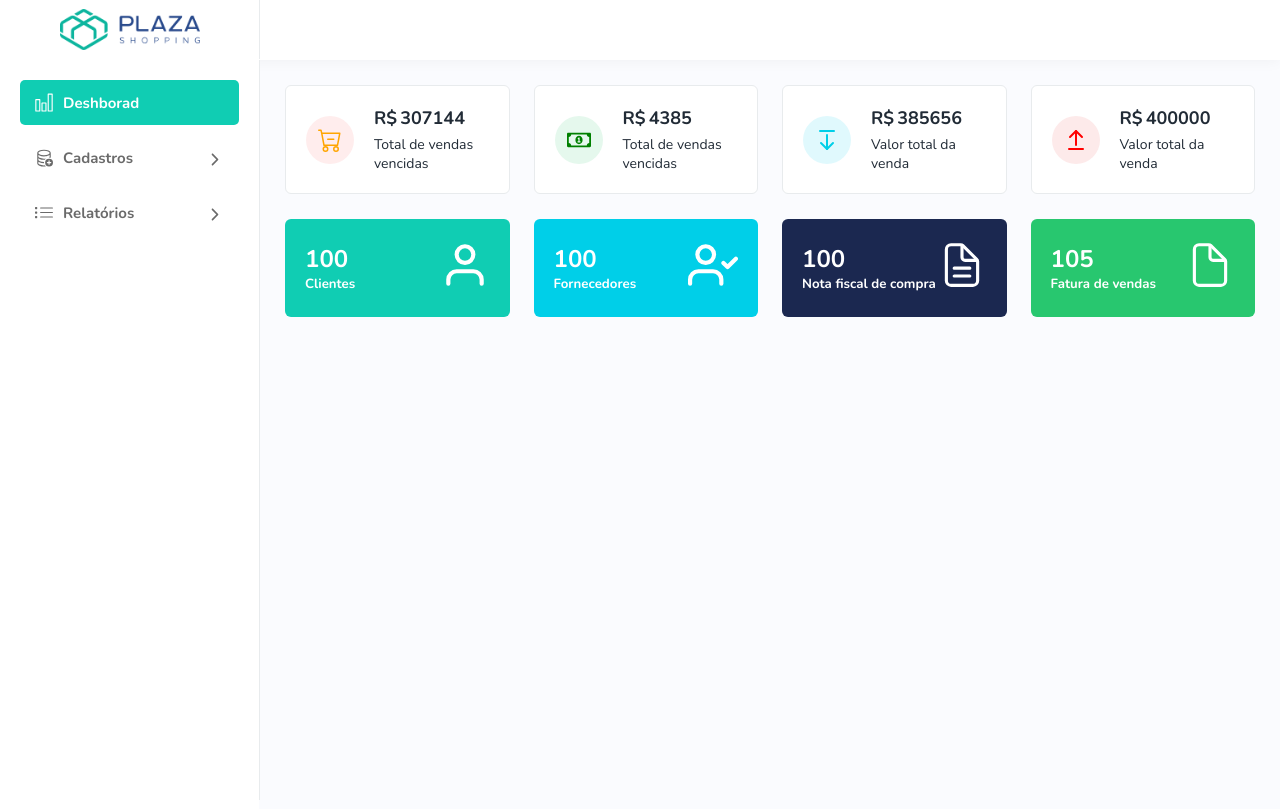
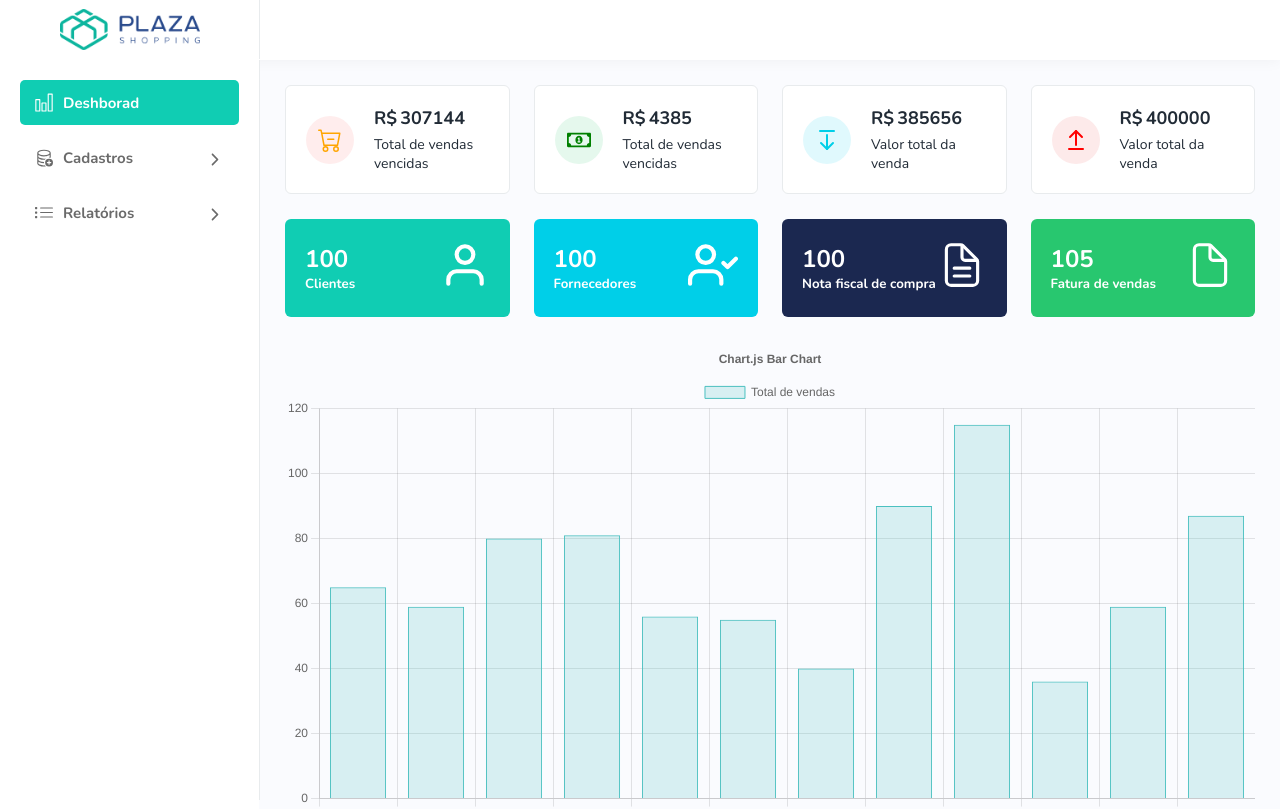
Before and after one commit to iraeveras/auditoria_loja, a React (Vite) app: page / in a window 1280 px wide. Shown: the top 809 px of the page. Built offline with nearby package versions, Linux system fonts and the light colour scheme.

Commit message:
inserido graficos no dashboard

```diff
--- a/src/Components/Dashboard/Dashboard.css
+++ b/src/Components/Dashboard/Dashboard.css
@@ -1,4 +1,10 @@
-.dashboard.row {
+.dashboard {
+    display: flex;
+    flex-direction: column;
+    width: 100%;
+    box-sizing: border-box;
+}
+.card-widget-dash {
     --bs-gutter-x: 1.5rem;
     --bs-gutter-y: 0;
     display: grid;
@@ -8,15 +14,36 @@
     margin-left: calc(-.5 * var(--bs-gutter-x))
 }
 
+.chart-dash {
+    display: grid;
+    grid-template-columns: 1fr 1fr;
+    gap: 10px;
+    width: 100%;
+}
+
+.chart-dash .chart-dash-bar {
+    height: 100% ;
+}
+
+@media (max-width: 1600px) {
+    .chart-dash {
+        grid-template-columns: 1fr;
+    }
+}
+
 @media (max-width: 991px) {
-    .dashboard.row {
+    .card-widget-dash {
         display: grid;
         grid-template-columns: 2fr 2fr;
     }
+
+
 }
 
+
+
 @media (max-width: 575px) {
-    .dashboard.row {
+    .card-widget-dash {
         display: grid;
         grid-template-columns: 1fr;
     }
--- a/src/Components/Dashboard/Dashboard.jsx
+++ b/src/Components/Dashboard/Dashboard.jsx
@@ -1,6 +1,7 @@
 import React from "react";
 import Cardwidget from "../Cardwidget/Cardwidget";
 import Cardcount from "../Cardcount/Cardcount";
+import BarChart from "../Charts/ChartBar";
 import { BsCartDash } from "react-icons/bs";
 import { FaRegMoneyBillAlt } from "react-icons/fa";
 import { LuArrowDownFromLine } from "react-icons/lu";
@@ -9,10 +10,15 @@ import { FiUser } from "react-icons/fi";
 import { FiUserCheck } from "react-icons/fi";
 import { IoDocumentTextOutline } from "react-icons/io5";
 import { IoDocumentOutline } from "react-icons/io5";
-import "./Dashboard.css"
+import { PieChart } from "../Charts/ChartPie";
+import "./Dashboard.css";
+
+
+
 function Dashboard() {
     return (
-        <div className="dashboard row">
+        <div className="dashboard">
+            <div className="card-widget-dash">
                 <Cardwidget
                 icon={<BsCartDash/>}
                 value={'307144'}
@@ -68,6 +74,15 @@ function Dashboard() {
                 classNameValue={"dash_count dash_count_04"}
                 />
             </div>
+            <div className="chart-dash">
+                <div className="chart-dash-bar">
+                    <BarChart />
+                </div>
+                <div className="chart-dash-bar">
+                <BarChart />
+                </div>
+            </div>
+        </div>
     )
 }
 
```
Lines whose indentation alone changed are shown as unchanged.
